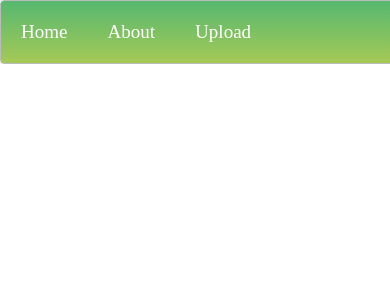
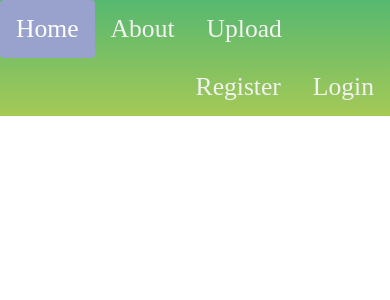
Before and after one commit to Yslamguly/BooksInventory, a PHP site: page /test/views/_header.php in a window 390 px wide; the page is wider, and only the part inside the window is pictured. Shown: the top 300 px of that part. Run offline with PHP 8.4, Linux system fonts and the light colour scheme.

Commit message:
Style NAVBAR

```diff
--- a/css/style.css
+++ b/css/app.css
@@ -41,14 +41,17 @@ footer{
     text-align: center;
 }
 .container{
-    margin:0 auto;
-    width: 800px;;
+    display: flex;
+    justify-content: center;
+    align-items: center;
 }
 .card{
     display: block;
     border-radius:1rem;
     box-shadow:3px 3px 5px #454545;
-    padding:1rem;
+    padding: 1rem;
+    margin-bottom: 1rem;
+    width: 450px;
 }
 .page{
     padding:1rem;
@@ -63,6 +66,7 @@ footer{
 }
 .form-group{
     margin-bottom:1rem;
+    margin-left: 3.5rem;
     font-family: 'Lucida Sans', 'Lucida Sans Regular', 'Lucida Grande', 'Lucida Sans Unicode', Geneva, Verdana, sans-serif;
 
 }
@@ -89,6 +93,7 @@ footer{
     display:inline-block;
     border-radius: 0.5rem;
     padding: 0.5rem 1rem;
+    margin-left:3.5rem;
     font-size:1rem;
     text-decoration: none;
     color: white;
@@ -98,17 +103,20 @@ footer{
 }
 
 /*
-Style vavigation bar
+NAVBAR
 */
-li{
-    padding:20px;
+@media only screen and (max-width: 525px){
+    .topnav a{
+        float: left;
+        display: block;
+        color: #f2f2f2;
+        text-align: center;
+        padding: 14px 16px;
+        text-decoration: none;
+        font-size: 1em;
+        border-radius: 4px;
+    }
 }
-li:hover{
-    background: #458857; /* Old browsers */
-    background: -webkit-linear-gradient(top, #4b9c60 0%,#a5c956 100%); /* Chrome10+,Safari5.1+ */
-    background: linear-gradient(top, #4b9c60 0%,#a5c956 100%); /* W3C */
-}
-
 .zone {
     color:#FFF;
     font-size:1.7em;
@@ -116,12 +124,38 @@ li:hover{
     border:1px solid #bbb;
     transition: all 0.3s linear;
 }
-.main-nav{
-    display:flex;
-    list-style: none;
-    font-size:0.7em;
-    margin:0;
-}
+/* Add a black background color to the top navigation */
+.topnav {
+    overflow: hidden;
+    position: fixed;
+    width: 100%;
+  }
+  .topnav-right{
+      float: right;
+  }
+  /* Style the links inside the navigation bar */
+  .topnav a {
+    float: left;
+    display: block;
+    color: #f2f2f2;
+    text-align: center;
+    padding: 14px 16px;
+    text-decoration: none;
+    font-size: 1.6em;
+    border-radius: 4px;
+  }
+
+  /* Change the color of links on hover */
+  .topnav a:hover {
+      background-color: white;
+      color:#56B870;
+  }
+
+  /* Add an active class to highlight the current page */
+  .topnav a.active {
+    background-color: #98a2cc;
+    color: white;
+  }
 
 .green{
     background: #56B870; /* Old browsers */
@@ -133,3 +167,9 @@ li:hover{
     background: -webkit-linear-gradient(top, #7abcff 0%,#60abf8 44%,#4096ee 100%); /* Chrome10+,Safari5.1+ */
     background: linear-gradient(top, #7abcff 0%,#60abf8 44%,#4096ee 100%); /* W3C */
 }
+
+
+
+/*
+TODO: Layout of the page
+*/
--- a/pages/config.php
+++ b/pages/config.php
@@ -1,3 +1,8 @@
 <?php
 
 define('BASE_URL', 'http://localhost:8888/test/');
+define('DB_HOST','127.0.0.1:3306');
+define('DB_USER','root');
+define('DB_PASS','drogba11');
+define('DB_NAME','test');
+define('DEBUG',true);
--- a/views/_footer.php
+++ b/views/_footer.php
@@ -1,6 +1,6 @@
 </main>
 <footer class="zone green">
-        <div class="container">
+        <div class="">
                 Copyright &copy; something. All rights reserved
         </div>
 </footer>
--- a/views/_header.php
+++ b/views/_header.php
@@ -5,19 +5,19 @@
     <meta http-equiv="X-UA-Compatible" content="IE=edge">
     <meta name="viewport" content="width=device-width, initial-scale=1.0">
     <title>Demo site</title>
-    <link rel="stylesheet" href="css/style.css">
+    <link rel="stylesheet" href="css/app.css">
 </head>
 <body>
     <header>
-        <div class="container">
-            <nav class="zone green">
-                <ul class="main-nav">
-                    <li><a href="/test/">Home</a></li>
-                    <li><a href="/test/?p=about">About</a></li>
-                    <li><a href="/test/?p=upload">Upload</a></li>
-                </ul>
-            </nav>
-        </div>
+            <div class="green topnav">
+                    <a href="/test/" class="active">Home</a>
+                    <a href="/test/?p=about">About</a>
+                    <a href="/test/?p=upload">Upload</a>
+                    <div class="topnav-right">
+                        <a href="">Register</a>
+                        <a href="">Login</a>
+                    </div>
+            </div>
      </header>
      <main class="container">
          <!-- TODO Main content comes here-->
```
Also changed, not shown: function.php (+25 -0 lines), pages/upload.php (+32 -7 lines), pages/welcome-page.php (added).
